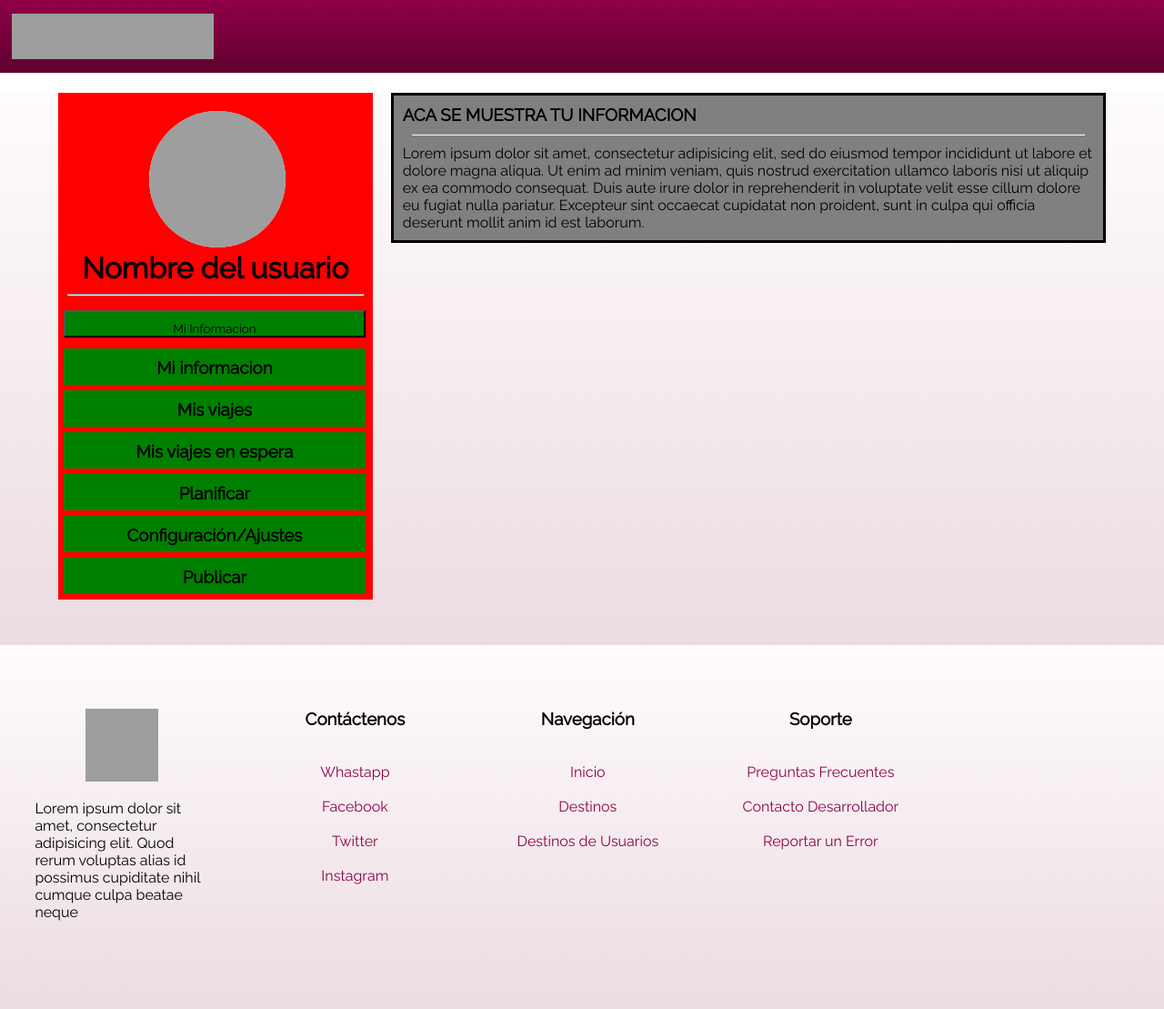
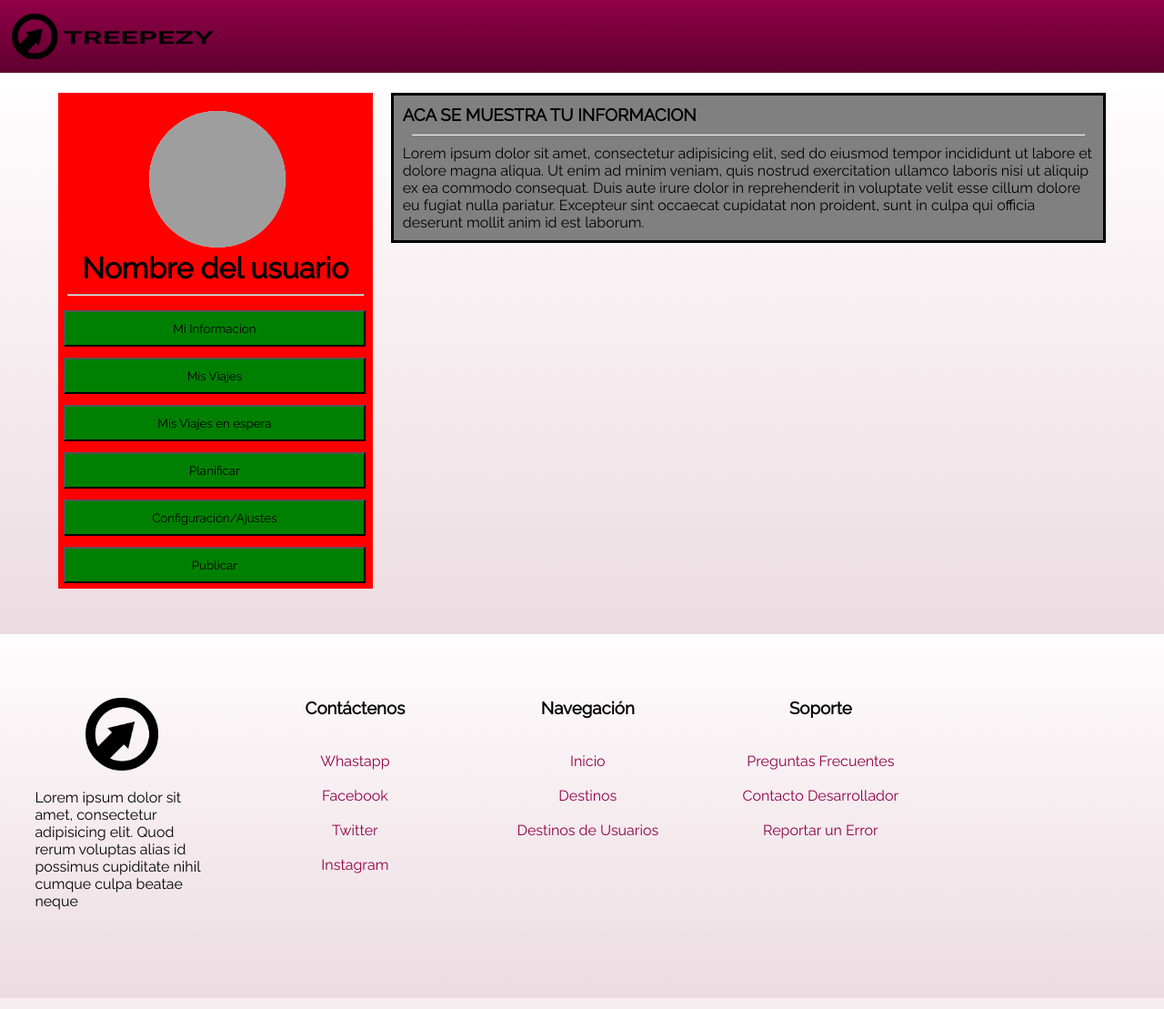
Before and after one commit to Gin94/TRPZY, a PHP site: page /perfil.php in a window 1280 px wide. Shown: the whole page at 91% size. Run offline with PHP 8.4, Linux system fonts and the light colour scheme; grey boxes are pictures that could not be loaded.

Commit message:
g
cambio btns

```diff
--- a/perfil.css
+++ b/perfil.css
@@ -23,7 +23,7 @@
   display: inline-block;
 }
 .logo{
-  background-image: url("/source/logo_white.png");
+  background-image: url("../sources/logo_black.png");
   background-size: cover;
   width: 222px;
   height: 50px;
@@ -59,20 +59,19 @@
 
 .btn{
   width: 96%;
-  height: 30px;
   background-color: green;
   margin: 6px;
   text-align: center;
-  padding-top: 10px;
+  padding: 10px;
 }
 
-input:hover{
+/*input:hover{
   background-color: yellow;
-}
+}*/
 
-#btn:hover{
+/*#btn:hover{
   background-color: yellow;
-}
+}*/
 
 .info{
   width: 66%;
@@ -113,7 +112,7 @@ input:hover{
   color: #900048;
 }
 .footer_logo{
-  background-image: url("/source/logo_1.png");
+  background-image: url("../sources/logo_1.png");
   background-size: cover;
   width: 80px;
   height: 80px;
--- a/perfil.php
+++ b/perfil.php
@@ -23,27 +23,13 @@
         <h1 style="text-align: center;">Nombre del usuario</h1>
         <hr style="margin: 10px;">
         <input type="button" value="Mi Informacion" class="btn">
+        <input type="button" value="Mis Viajes" class="btn">
+        <input type="button" value="Mis Viajes en espera" class="btn">
+        <input type="button" value="Planificar" class="btn">
+        <input type="button" value="Configuración/Ajustes" class="btn">
+        <input type="button" value="Publicar" class="btn">
+      </div>
 
-        <div class="btn" id="btn-1">
-          <h3>Mi informacion</h3>
-        </div>
-        <div class="btn" id="btn">
-          <h3>Mis viajes</h3>
-        </div>
-        <div class="btn">
-          <h3>Mis viajes en espera</h3>
-        </div>
-        <div class="btn">
-          <h3>Planificar</h3>
-        </div>
-        <div class="btn">
-          <h3>Configuración/Ajustes</h3>
-        </div>
-        <div class="btn">
-          <h3>Publicar</h3>
-        </div>
-
-      </div>
       <div class="info">
         <h3>ACA SE MUESTRA TU INFORMACION</h3>
         <hr style="margin:10px;">
```
